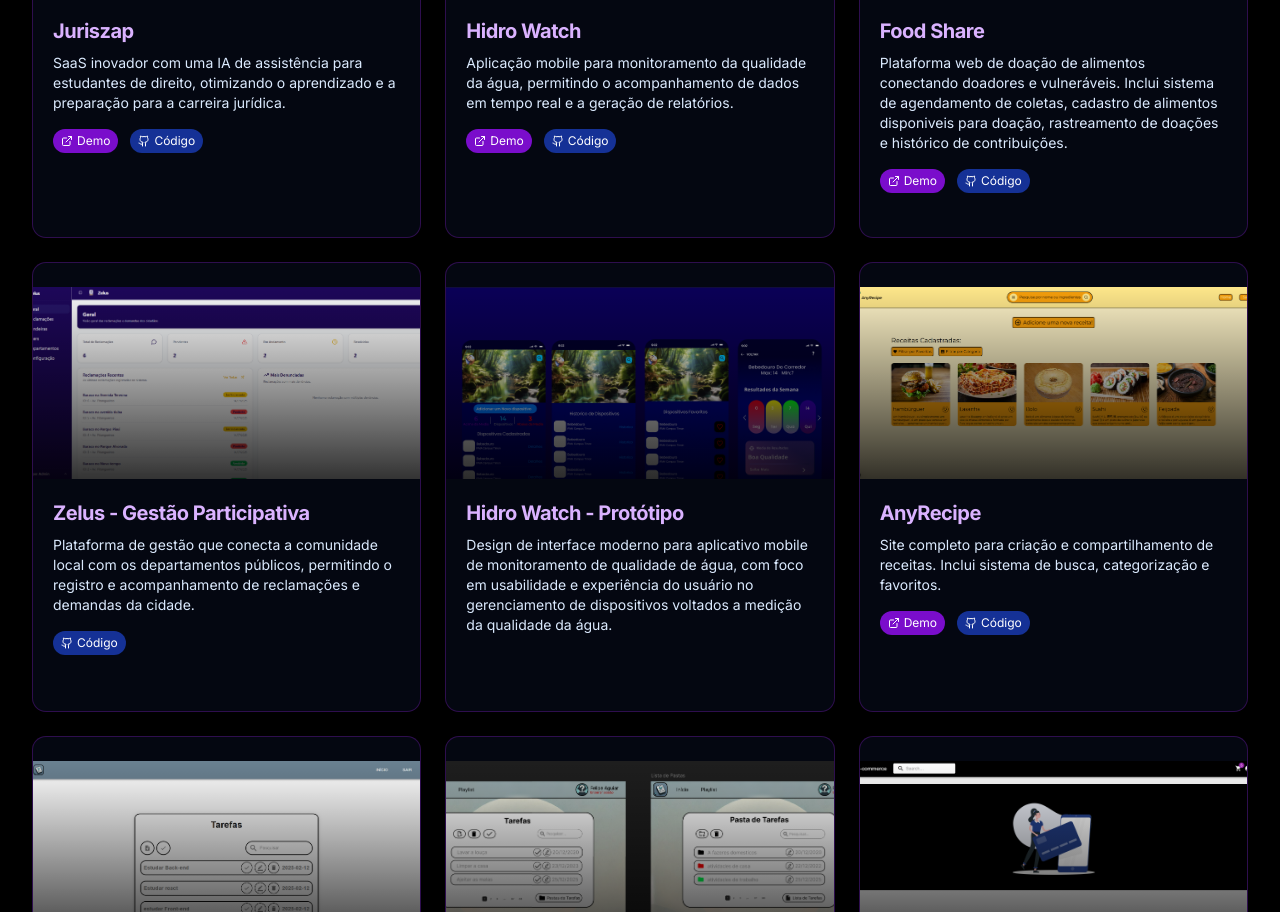
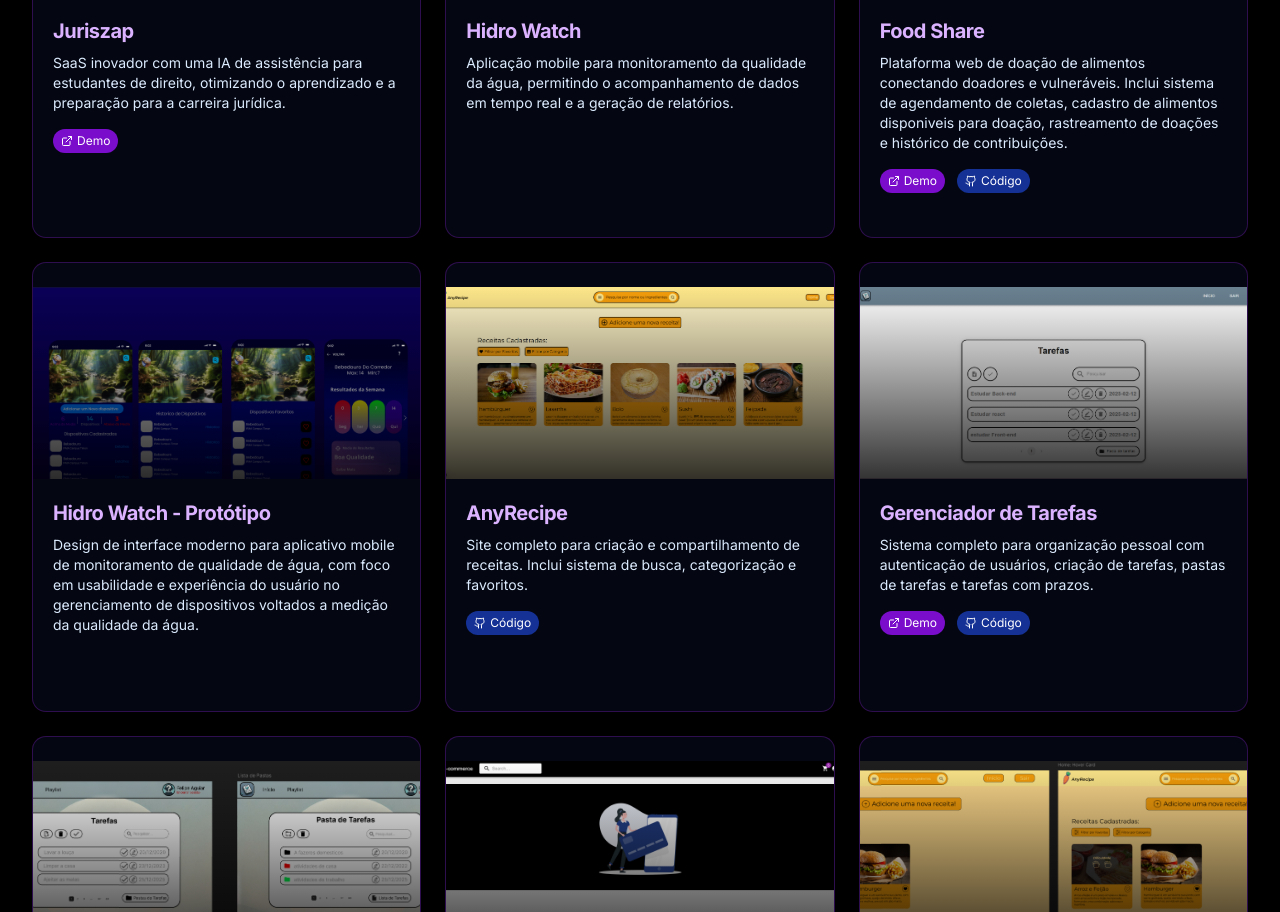
Before and after one commit to Guilhermeprog3/Portfolio--updated, a Next.js app: page /projects in a window 1280 px wide. Shown: the part 860-1772 px from the top of the page. Built offline with nearby package versions, Linux system fonts and the light colour scheme.

Commit message:
feat:Adicionando modal de projetos

```diff
--- a/src/componentes/projetct-modal.tsx
+++ b/src/componentes/projetct-modal.tsx
@@ -31,6 +31,7 @@ export function ProjectModal({ isOpen, onClose, project }: ProjectModalProps) {
     if (isAnimating) return
     setIsAnimating(true)
     setCurrentImageIndex(newIndex)
+    // Duração da animação de fade
     setTimeout(() => setIsAnimating(false), 500)
   }
 
@@ -44,13 +45,12 @@ export function ProjectModal({ isOpen, onClose, project }: ProjectModalProps) {
 
   return (
     <Dialog open={isOpen} onOpenChange={(open) => !open && onClose()}>
-      {/* --- MUDANÇA PRINCIPAL: Layout vertical e largura ajustada --- */}
       <DialogContent
-        className="max-w-3xl w-[95vw] h-[90vh] bg-gray-900/50 backdrop-blur-xl border border-purple-800/40 rounded-2xl p-0 flex flex-col shadow-2xl shadow-purple-900/20 overflow-hidden"
+        className="max-w-2xl w-[95vw] h-[90vh] bg-gray-900/50 backdrop-blur-xl border border-purple-800/40 rounded-2xl p-0 flex flex-col shadow-2xl shadow-purple-900/20 overflow-hidden"
       >
         <DialogTitle className="sr-only">{project.title}</DialogTitle>
 
-        {/* --- Coluna da Imagem (AGORA EM CIMA) --- */}
+        {/* --- Seção da Imagem (com transição aprimorada) --- */}
         <div className="w-full h-[40%] md:h-[45%] relative overflow-hidden rounded-t-2xl flex-shrink-0 group">
           {images.map((src, index) => (
             <Image
@@ -105,13 +105,12 @@ export function ProjectModal({ isOpen, onClose, project }: ProjectModalProps) {
           )}
         </div>
 
-        {/* --- Seção de Detalhes (AGORA EMBAIXO E ROLÁVEL) --- */}
+        {/* --- Seção de Detalhes (com estilo refinado) --- */}
         <div className="w-full flex-1 flex flex-col p-6 md:p-8 overflow-y-auto relative scrollbar-thin scrollbar-track-transparent scrollbar-thumb-purple-800/50 hover:scrollbar-thumb-purple-700">
           <Button
             variant="ghost"
             size="icon"
             onClick={onClose}
-            // Este botão agora está posicionado em relação a esta seção de detalhes
             className="absolute top-4 right-4 bg-black/30 hover:bg-black/60 text-gray-300 hover:text-white rounded-full z-50 transition-colors"
             aria-label="Fechar modal"
           >
--- a/src/components/ui/dialog.tsx
+++ b/src/components/ui/dialog.tsx
@@ -57,7 +57,7 @@ function DialogContent({
       <DialogPrimitive.Content
         data-slot="dialog-content"
         className={cn(
-          "bg-background data-[state=open]:animate-in data-[state=closed]:animate-out data-[state=closed]:fade-out-0 data-[state=open]:fade-in-0 data-[state=closed]:zoom-out-95 data-[state=open]:zoom-in-95 fixed top-[50%] left-[50%] z-50 grid w-full max-w-[calc(100%-2rem)] translate-x-[-50%] translate-y-[-50%] gap-4 rounded-lg border p-6 shadow-lg duration-200 sm:max-w-lg",
+          "bg-background data-[state=open]:animate-in data-[state=closed]:animate-out data-[state=closed]:fade-out-0 data-[state=open]:fade-in-0 data-[state=closed]:zoom-out-95 data-[state=open]:zoom-in-95 fixed top-[50%] left-[50%] z-50 grid w-full translate-x-[-50%] translate-y-[-50%] gap-4 rounded-lg border p-6 shadow-lg duration-200",
           className
         )}
         {...props}
--- a/src/lib/projects-data.ts
+++ b/src/lib/projects-data.ts
@@ -11,7 +11,7 @@ import Eventos from "../../public/Eventos.png";
 import prototipo_recipes from "../../public/prototipo_recipes.png";
 import Juriszap from "../../public/juriszap.png";
 import Juriszap2 from "../../public/juriszap (2).png";
-import Zelus from "../../public/Zelus.png";
+// import Zelus from "../../public/Zelus.png";
 
 export const projectsData: Project[] = [
   {
@@ -21,8 +21,7 @@ export const projectsData: Project[] = [
     image: Juriszap.src,
     images: [Juriszap.src, Juriszap2.src],
     category: ["web", "backend"],
-    demoUrl: "#",
-    githubUrl: "#",
+    demoUrl: "https://juriszap.com.br",
     featured: true,
     functionalities: [
       "Assistente de IA integrado ao WhatsApp para dúvidas jurídicas.",
@@ -37,10 +36,8 @@ export const projectsData: Project[] = [
     description: "Aplicação mobile para monitoramento da qualidade da água, permitindo o acompanhamento de dados em tempo real e a geração de relatórios.",
     tech: ["React Native", "Expo", "TypeScript", "Node.js", "PostgreSQL"],
     image: Hidro.src,
-    images: [Hidro.src, PrototipoHidro.src],
+    images: [Hidro.src,],
     category: ["mobile", "backend"],
-    demoUrl: "#",
-    githubUrl: "#",
     featured: true,
     functionalities: [
         "Visualização de dados de sensores em tempo real (pH, Turbidez, TDS, etc.).",
@@ -67,22 +64,22 @@ export const projectsData: Project[] = [
         "Paginação para visualização de grandes volumes de dados.",
     ],
   },
-  {
-    title: "Zelus - Gestão Participativa",
-    description: "Plataforma de gestão que conecta a comunidade local com os departamentos públicos, permitindo o registro e acompanhamento de reclamações e demandas da cidade.",
-    tech: ["Next.js", "React", "TypeScript", "Tailwind CSS", "Node.js", "AdonisJS"],
-    image: Zelus.src,
-    images: [Zelus.src],
-    category: ["web", "backend"],
-    githubUrl: "https://github.com/Guilhermeprog3/Zelus-FrontEnd",
-    functionalities: [
-      "Dashboard administrativo para visualização de métricas.",
-      "Abertura de reclamações pelos cidadãos com geolocalização.",
-      "Acompanhamento do status das reclamações (Pendente, Em Andamento, Resolvida).",
-      "Gerenciamento de usuários, departamentos e tipos de reclamação.",
-      "Painel com ranking de reclamações mais denunciadas.",
-    ],
-  },
+  // {
+  //   title: "Zelus - Gestão Participativa",
+  //   description: "Plataforma de gestão que conecta a comunidade local com os departamentos públicos, permitindo o registro e acompanhamento de reclamações e demandas da cidade.",
+  //   tech: ["Next.js", "React", "TypeScript", "Tailwind CSS", "Node.js", "AdonisJS"],
+  //   image: Zelus.src,
+  //   images: [Zelus.src],
+  //   category: ["web", "backend"],
+  //   githubUrl: "https://github.com/Guilhermeprog3/Zelus-FrontEnd",
+  //   functionalities: [
+  //     "Dashboard administrativo para visualização de métricas.",
+  //     "Abertura de reclamações pelos cidadãos com geolocalização.",
+  //     "Acompanhamento do status das reclamações (Pendente, Em Andamento, Resolvida).",
+  //     "Gerenciamento de usuários, departamentos e tipos de reclamação.",
+  //     "Painel com ranking de reclamações mais denunciadas.",
+  //   ],
+  // },
   {
     title: "Hidro Watch - Protótipo",
     description: "Design de interface moderno para aplicativo mobile de monitoramento de qualidade de água, com foco em usabilidade e experiência do usuário no gerenciamento de dispositivos voltados a medição da qualidade da água.",
@@ -105,7 +102,6 @@ export const projectsData: Project[] = [
     image: AnyRecipe.src,
     images: [AnyRecipe.src, prototipo_recipes.src],
     category: ["web"],
-    demoUrl: "#",
     githubUrl:"https://github.com/LPeter-nm/recipe-front-end",
     functionalities: [
       "Criação, edição e exclusão de receitas.",
@@ -120,7 +116,7 @@ export const projectsData: Project[] = [
     description: "Sistema completo para organização pessoal com autenticação de usuários, criação de tarefas, pastas de tarefas e tarefas com prazos.",
     tech: ["React", "Material UI", "ReactQuery"],
     image: TaskPage.src,
-    images: [TaskPage.src, PrototipoTask.src],
+    images: [TaskPage.src],
     category: ["web"],
     demoUrl: "https://todo-list-front-dev.netlify.app/",
     githubUrl:"https://github.com/DeveloperCommunitty/to-do-list_font-end",
```
